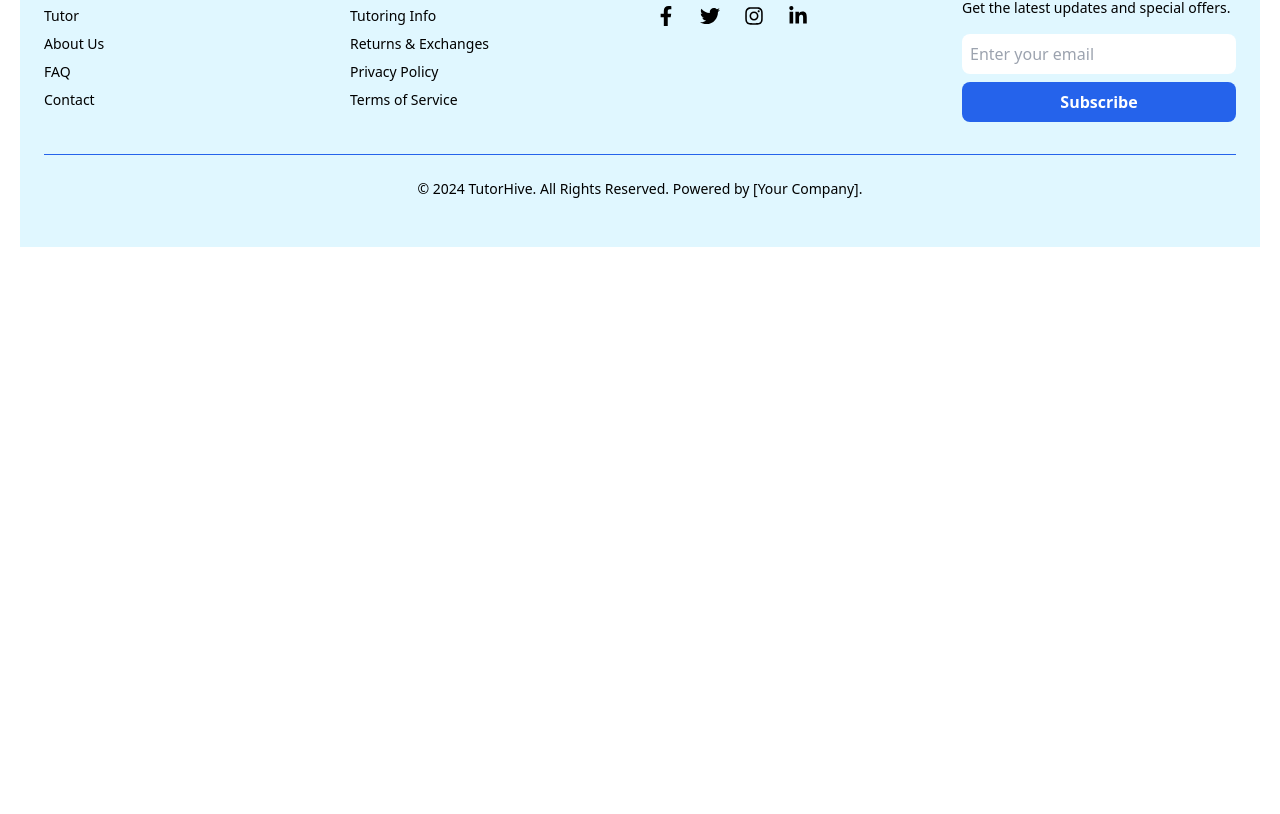
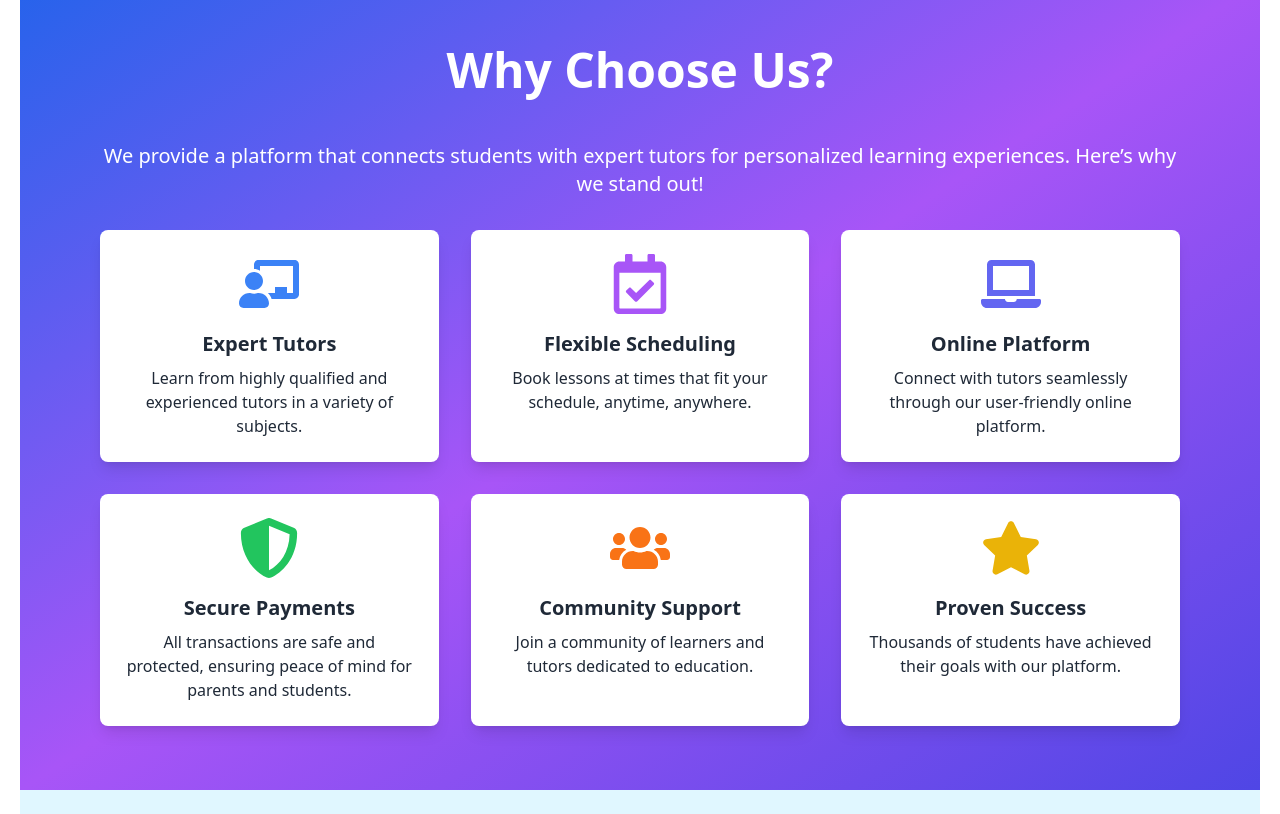
Before and after one commit to saikat1076/TutorHive-Client, a React (Vite) app: page / in a window 1280 px wide. Shown: the part 906-1720 px from the top of the page. Before the commit the page ends 1153 px from the top, so only its background shows below. Built offline with nearby package versions, Linux system fonts and the light colour scheme; no server answers.

Commit message:
add section1

```diff
--- a/src/Components/StartsSection.jsx
+++ b/src/Components/StartsSection.jsx
@@ -20,7 +20,7 @@ const Stats = () => {
   useEffect(() => {
     // Animate counts over time
     const interval = 30;
-    const duration = 2000; // 2 seconds
+    const duration = 5000; // 2 seconds
     const steps = duration / interval;
     const increment = {
       tutors: Math.ceil(fakeData.tutors / steps),
--- /dev/null
+++ b/src/Components/WhyChooseUs.jsx
@@ -0,0 +1,91 @@
+import { FaChalkboardTeacher, FaRegCalendarCheck, FaStar, FaShieldAlt, FaUsers, FaLaptop } from 'react-icons/fa';
+import { motion } from 'framer-motion';
+
+function WhyChooseUs() {
+  return (
+    <section className="bg-gradient-to-br from-blue-600 via-purple-500 to-indigo-600 py-16 px-6 sm:px-12 lg:px-20 text-white">
+      <div className="max-w-7xl mx-auto">
+        <motion.h2
+          className="text-4xl sm:text-5xl font-bold text-center mb-12"
+          initial={{ opacity: 0, y: -50 }}
+          animate={{ opacity: 1, y: 0 }}
+          transition={{ duration: 0.5 }}
+        >
+          Why Choose Us?
+        </motion.h2>
+        <p className="text-center text-lg sm:text-xl mb-8">
+          We provide a platform that connects students with expert tutors for personalized learning experiences. Here’s why we stand out!
+        </p>
+        <div className="grid grid-cols-1 md:grid-cols-2 lg:grid-cols-3 gap-8">
+          {/* Card 1 */}
+          <motion.div
+            className="bg-white text-gray-800 rounded-lg shadow-lg p-6 text-center"
+            whileHover={{ scale: 1.05 }}
+            transition={{ duration: 0.3 }}
+          >
+            <FaChalkboardTeacher className="text-6xl mx-auto text-blue-500 mb-4" />
+            <h3 className="text-xl font-semibold mb-2">Expert Tutors</h3>
+            <p>Learn from highly qualified and experienced tutors in a variety of subjects.</p>
+          </motion.div>
+
+          {/* Card 2 */}
+          <motion.div
+            className="bg-white text-gray-800 rounded-lg shadow-lg p-6 text-center"
+            whileHover={{ scale: 1.05 }}
+            transition={{ duration: 0.3 }}
+          >
+            <FaRegCalendarCheck className="text-6xl mx-auto text-purple-500 mb-4" />
+            <h3 className="text-xl font-semibold mb-2">Flexible Scheduling</h3>
+            <p>Book lessons at times that fit your schedule, anytime, anywhere.</p>
+          </motion.div>
+
+          {/* Card 3 */}
+          <motion.div
+            className="bg-white text-gray-800 rounded-lg shadow-lg p-6 text-center"
+            whileHover={{ scale: 1.05 }}
+            transition={{ duration: 0.3 }}
+          >
+            <FaLaptop className="text-6xl mx-auto text-indigo-500 mb-4" />
+            <h3 className="text-xl font-semibold mb-2">Online Platform</h3>
+            <p>Connect with tutors seamlessly through our user-friendly online platform.</p>
+          </motion.div>
+
+          {/* Card 4 */}
+          <motion.div
+            className="bg-white text-gray-800 rounded-lg shadow-lg p-6 text-center"
+            whileHover={{ scale: 1.05 }}
+            transition={{ duration: 0.3 }}
+          >
+            <FaShieldAlt className="text-6xl mx-auto text-green-500 mb-4" />
+            <h3 className="text-xl font-semibold mb-2">Secure Payments</h3>
+            <p>All transactions are safe and protected, ensuring peace of mind for parents and students.</p>
+          </motion.div>
+
+          {/* Card 5 */}
+          <motion.div
+            className="bg-white text-gray-800 rounded-lg shadow-lg p-6 text-center"
+            whileHover={{ scale: 1.05 }}
+            transition={{ duration: 0.3 }}
+          >
+            <FaUsers className="text-6xl mx-auto text-orange-500 mb-4" />
+            <h3 className="text-xl font-semibold mb-2">Community Support</h3>
+            <p>Join a community of learners and tutors dedicated to education.</p>
+          </motion.div>
+
+          {/* Card 6 */}
+          <motion.div
+            className="bg-white text-gray-800 rounded-lg shadow-lg p-6 text-center"
+            whileHover={{ scale: 1.05 }}
+            transition={{ duration: 0.3 }}
+          >
+            <FaStar className="text-6xl mx-auto text-yellow-500 mb-4" />
+            <h3 className="text-xl font-semibold mb-2">Proven Success</h3>
+            <p>Thousands of students have achieved their goals with our platform.</p>
+          </motion.div>
+        </div>
+      </div>
+    </section>
+  );
+}
+
+export default WhyChooseUs;
--- a/src/Pages/Home.jsx
+++ b/src/Pages/Home.jsx
@@ -3,13 +3,22 @@ import Navbar from '../Components/Navbar';
 import CategoryCard from '../Components/CategoryCard';
 import Banner from '../Components/Banner';
 import StartsSection from '../Components/StartsSection';
+import WhyChooseUs from '../Components/WhyChooseUs';
+
 
 const Home = () => {
     return (
         <div>
             <Banner></Banner>
             <StartsSection></StartsSection>
-          <CategoryCard></CategoryCard>
+          <div>
+            <div className='py-7'>
+                <h1 className='text-4xl py-3 font-extrabold text-center'>Explore Courses By Category</h1>
+                <p className='text-lg font-medium text-center'>Browse top class courses by browsing our category which will be more easy for you!</p>
+            </div>
+            <div className='p-5'><CategoryCard></CategoryCard></div>
+          </div>
+          <WhyChooseUs></WhyChooseUs>
         </div>
     );
 };
--- a/tailwind.config.js
+++ b/tailwind.config.js
@@ -9,5 +9,6 @@ export default {
   },
   plugins: [
     require('daisyui'),
+
   ],
 }
```
